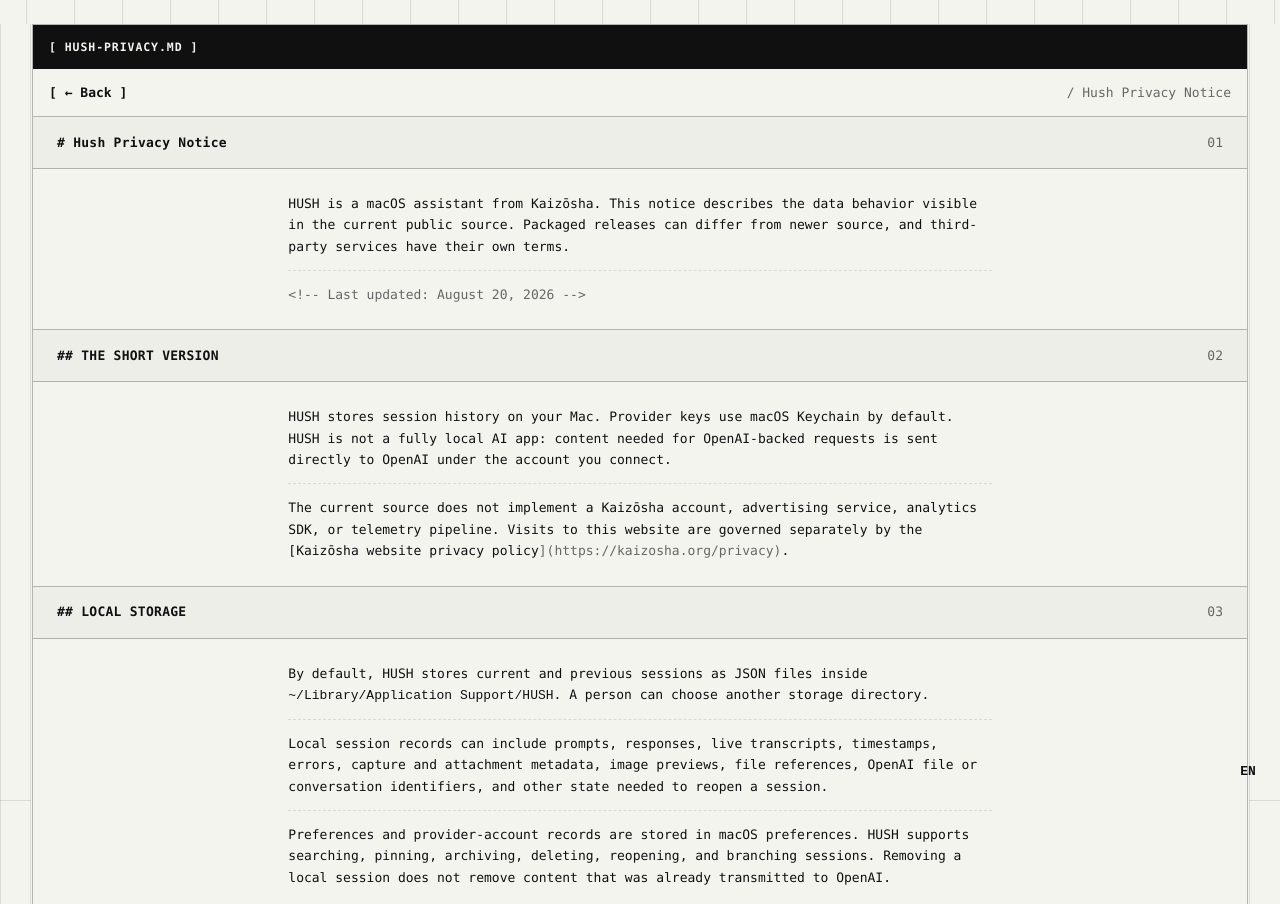
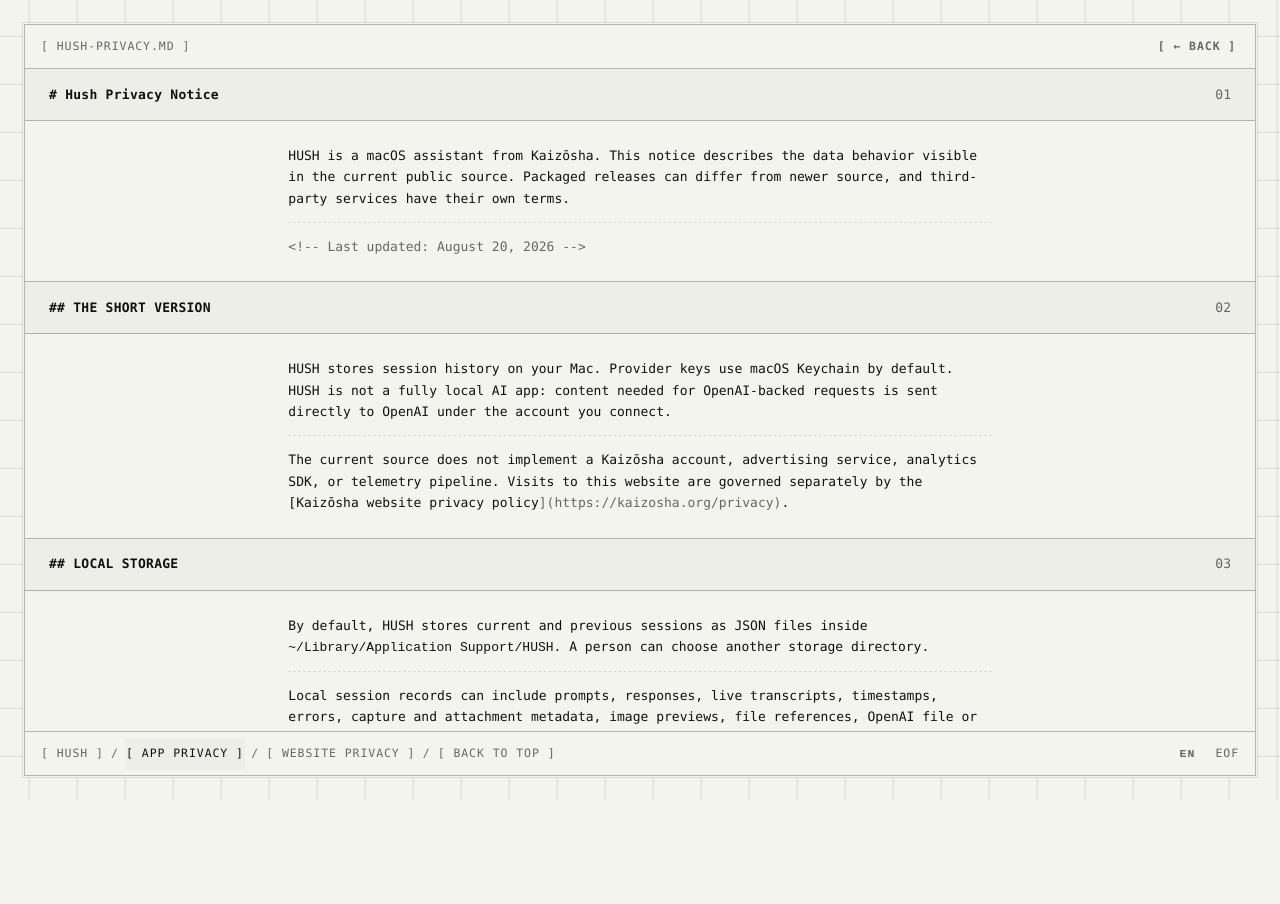
Before and after one commit to Kaizosha/hush-web, a plain HTML site: page privacy.html in a window 1280 px wide. Shown: the top 904 px of the page. After the commit the page ends 800 px from the top, so only its background shows below. Drawn offline with Linux system fonts and the light colour scheme; no server answers.

Commit message:
Match the product frame on support pages

```diff
--- /dev/null
+++ b/assets/styles/document-frame.css
@@ -0,0 +1,142 @@
+body[data-document-frame] {
+  min-height: 100dvh;
+  padding: var(--directory-edge);
+  overflow: hidden;
+}
+
+body[data-document-frame]::before,
+.main.document-frame::before {
+  content: none;
+}
+
+.main.document-frame {
+  display: grid;
+  grid-template-rows: auto minmax(0, 1fr) auto;
+  width: 100%;
+  height: calc(100vh - 2 * var(--directory-edge));
+  height: calc(100dvh - 2 * var(--directory-edge));
+  min-height: 0;
+  border: 1px solid var(--line);
+  box-shadow:
+    0 0 0 1px var(--surface),
+    0 0 0 2px var(--line-soft);
+}
+
+.document-frame > .document-toolbar,
+.document-frame > .document-statusbar {
+  position: static;
+  z-index: auto;
+  min-height: var(--home-bar-height);
+  height: auto;
+  flex-wrap: wrap;
+  column-gap: 0.75rem;
+}
+
+.document-toolbar .home-toolbar__file {
+  flex: 1 1 auto;
+}
+
+.document-toolbar .document-back {
+  display: inline-flex;
+  min-height: 2rem;
+  align-items: center;
+  padding-inline: 0.25rem;
+}
+
+.document-toolbar .document-back::before,
+.document-toolbar .document-back::after {
+  white-space: pre;
+}
+
+.document-statusbar .home-legal {
+  flex: 0 1 auto;
+  flex-wrap: wrap;
+  gap: 0 0.45rem;
+  white-space: normal;
+}
+
+.main .document-statusbar a::before {
+  content: "[ ";
+  white-space: pre;
+}
+
+.main .document-statusbar a::after {
+  content: " ]";
+  white-space: pre;
+  opacity: 1;
+}
+
+.document-statusbar a[aria-current="page"] {
+  background: var(--panel);
+  color: var(--ink);
+}
+
+.document-statusbar__end {
+  display: flex;
+  flex: 0 0 auto;
+  align-items: center;
+  gap: 0.5rem;
+  margin-inline-start: auto;
+}
+
+.document-scroll {
+  min-width: 0;
+  min-height: 0;
+  overflow: auto;
+  overscroll-behavior: contain;
+  overflow-wrap: anywhere;
+  scroll-behavior: auto;
+}
+
+.document-scroll:focus-visible {
+  outline: 2px solid currentColor;
+  outline-offset: -2px;
+}
+
+.document-scroll .section {
+  scroll-margin-top: 0;
+}
+
+.document-scroll .section-head {
+  position: static;
+}
+
+@media (max-width: 640px) {
+  .document-frame > .document-statusbar {
+    padding-inline: 0.5rem;
+    column-gap: 0.35rem;
+  }
+
+  .document-statusbar .home-legal {
+    gap: 0 0.15rem;
+  }
+
+  .document-statusbar .home-legal a {
+    min-width: 24px;
+    padding-inline: 0.125rem;
+  }
+
+  .document-statusbar__end {
+    gap: 0.25rem;
+  }
+}
+
+@media (max-height: 300px), print {
+  body[data-document-frame] {
+    overflow: visible;
+  }
+
+  .main.document-frame {
+    height: auto;
+  }
+
+  .document-scroll {
+    overflow: visible;
+  }
+}
+
+@media (forced-colors: active), print {
+  .main.document-frame {
+    box-shadow: none;
+  }
+}
--- a/privacy.html
+++ b/privacy.html
@@ -53,15 +53,17 @@
     <link rel="stylesheet" href="/assets/styles/site-language.css?v=20260925-code-only-1">
     <script src="/assets/scripts/site-language.js?v=20260925-code-only-1" defer></script>
     <script src="/assets/scripts/site-motion.js?v=20260818-dynamic-grid" defer></script>
-    <script src="/assets/scripts/document-navigation.js?v=20260814-scroll-gutter" defer></script>
+    <link rel="stylesheet" href="/assets/styles/document-frame.css?v=3e4959a0bffb">
   </head>
-  <body id="top" data-page-family="document" data-page="privacy">
+  <body data-page-family="document" data-page="privacy" data-document-frame>
     <a class="skip-link" href="#main-content">Skip to content</a>
-    <main class="main" id="main-content" data-file="hush-privacy.md" tabindex="-1">
-      <nav class="document-nav" aria-label="Document navigation">
+    <main class="main document-frame" data-file="hush-privacy.md">
+      <header class="home-toolbar document-toolbar">
+        <span class="home-toolbar__file">[ hush-privacy.md ]</span>
         <a class="document-back" href="/" aria-label="Back to Hush">← Back</a>
-        <span>/ Hush Privacy Notice</span>
-      </nav>
+      </header>
+      <div class="document-scroll" id="main-content" role="region" aria-label="Document content" tabindex="0">
+        <div id="top" tabindex="-1"></div>
 
       <section class="section" id="notice">
         <header class="section-head">
@@ -141,12 +143,18 @@
           <p>Questions about HUSH privacy can be sent through the Kaizōsha contact page: <a href="https://kaizosha.org/contact">https://kaizosha.org/contact</a>.</p>
         </div>
       </section>
-
-      <footer class="document-footer">
-        <a href="/">Hush</a>
-        <a href="/privacy" aria-current="page">App Privacy</a>
-        <a href="https://kaizosha.org/privacy">Website Privacy</a>
-        <a href="#top">Back to top</a>
+      </div>
+      <footer class="home-statusbar document-statusbar">
+        <nav class="home-legal" aria-label="Related pages">
+          <a href="/" aria-label="Hush"><span class="home-legal__full">Hush</span><span class="home-legal__compact" aria-hidden="true">HOME</span></a>
+          <span aria-hidden="true">/</span>
+          <a href="/privacy" aria-current="page" aria-label="App Privacy"><span class="home-legal__full">App Privacy</span><span class="home-legal__compact" aria-hidden="true">APP</span></a>
+          <span aria-hidden="true">/</span>
+          <a href="https://kaizosha.org/privacy" aria-label="Website Privacy"><span class="home-legal__full">Website Privacy</span><span class="home-legal__compact" aria-hidden="true">WEB</span></a>
+          <span aria-hidden="true">/</span>
+          <a href="#top" aria-label="Back to top"><span class="home-legal__full">Back to top</span><span class="home-legal__compact" aria-hidden="true">↑</span></a>
+        </nav>
+        <div class="document-statusbar__end"><span data-language-slot></span><span aria-hidden="true">EOF</span></div>
       </footer>
     </main>
   </body>
```
Also changed, not shown: 404.html (+27 -5 lines).
